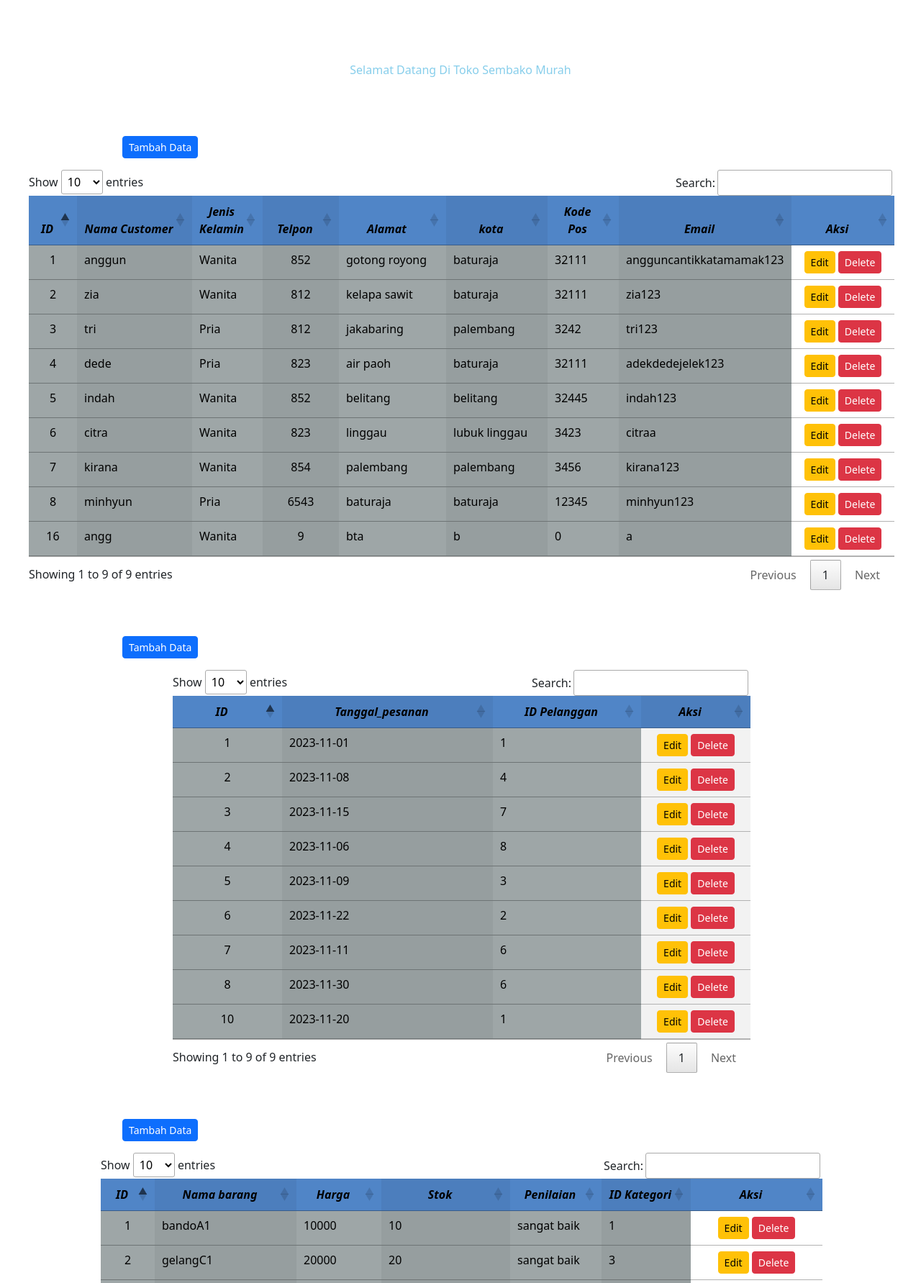
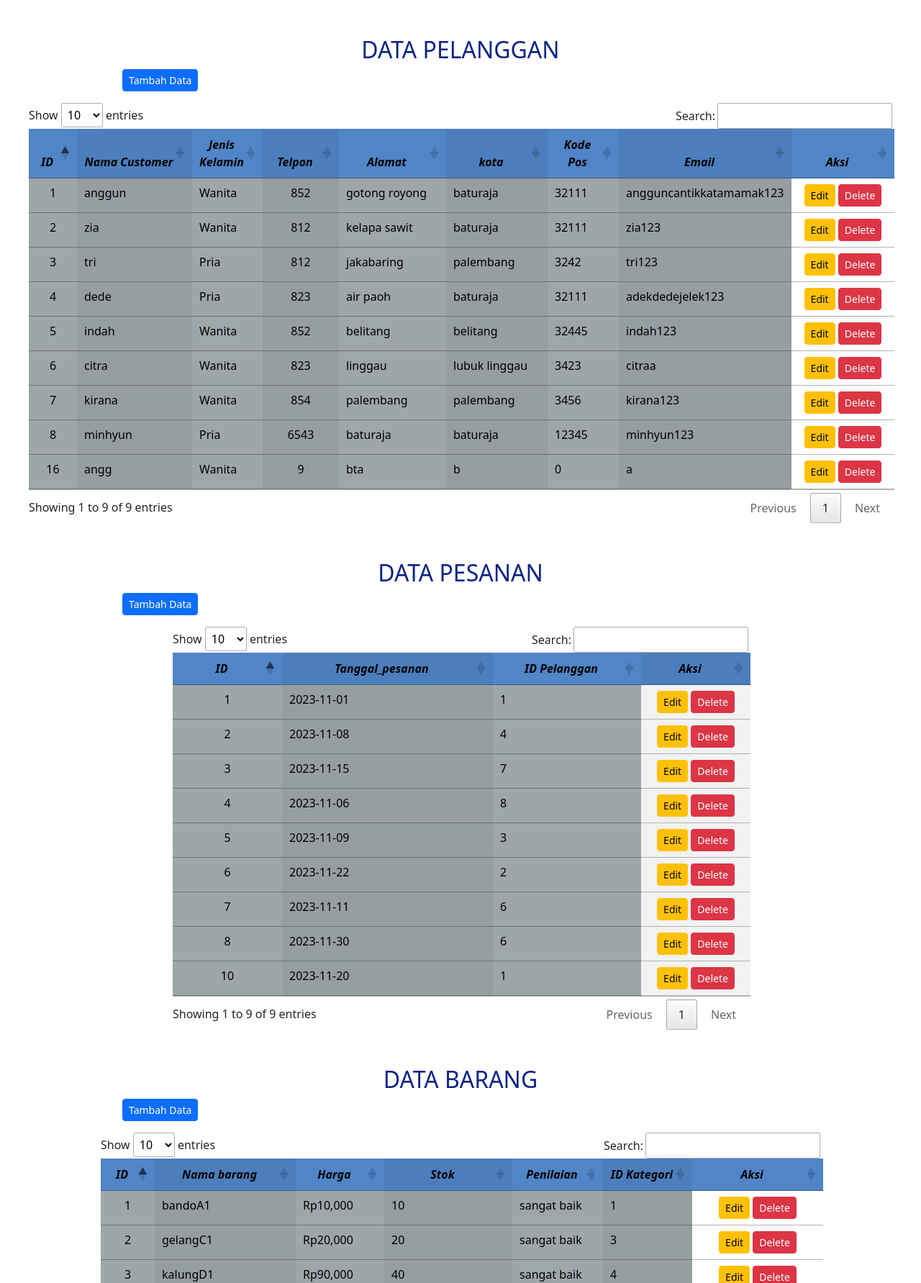
Before and after one commit to anggunwulansari09/MiniProjecSI, a PHP site: page /Tugas_php/pelanggan/index.php in a window 1280 px wide. Shown: the top 1783 px of the page at 72% size. Run offline with PHP 8.4, Linux system fonts and the light colour scheme; data comes from the database, SQL or seed files in the repository; some libraries are stand-ins or nearby versions.

Commit message:
miniprojectAnggun

```diff
--- a/tokoaksesoris/pelanggan/edit_detail_pesanan.php
+++ b/tokoaksesoris/pelanggan/edit_detail_pesanan.php
@@ -64,7 +64,7 @@ foreach ($detail_pesanan as $detail_pesanan) {
                 <td>
                    Total Pesanan
                 </td>
-                <td><input type="number" class="form-control" name="total_pesanan" value="<?php echo $jumlah_barang; ?>"></td>
+                <td><input type="number" class="form-control" name="total_pesanan" value="<?php echo $total_pesanan; ?>"></td>
             </tr>
             <td></td>
             <td> <input type="submit" name="submit" value="submit" class="btn btn-primary btn-sm"></td>
--- a/tokoaksesoris/pelanggan/index.php
+++ b/tokoaksesoris/pelanggan/index.php
@@ -28,77 +28,44 @@ $dp = mysqli_query($connection, "SELECT * FROM detail_pesanan");
             width: 800px;
             margin: auto;
         }
+
+        .judul {
+            margin-top: 50px;
+            color: #0c2485;
+        }
     </style>
-    <!-- javascript -->
-    <script>
-        function confirmDelete(id) {
-            if (confirm("Apakah kamu yakin ingin menghapusnya?")) { // pop up  peringatan data yang akan dihapus
-                window.location.href = "delete.php?id=" + id;
-            }
-        }
-    </script>
     <!-- jquerry -->
+    <!-- TB Pelanggan -->
     <script>
         $(document).ready(function() {
             $('#table-pelanggan').DataTable();
         });
     </script>
-    <!-- javascript -->
-    <script>
-        function confirmDelete(id) {
-            if (confirm("Apakah kamu yakin ingin menghapusnya?")) { // pop up  peringatan data yang akan dihapus
-                window.location.href = "delete_pesanan.php?id=" + id;
-            }
-        }
-    </script>
-
-    </script>
-    <!-- jquerry -->
+    <!-- TB Pesanan-->
     <script>
         $(document).ready(function() {
             $('#table-pesanan').DataTable();
         });
     </script>
-    <!-- barang -->
-    <script>
-        function confirmDelete(id) {
-            if (confirm("Apakah kamu yakin ingin menghapusnya?")) { // pop up  peringatan data yang akan dihapus
-                window.location.href = "delete_barang.php?id=" + id;
-            }
-        }
-    </script>
-
-    </script>
-    <!-- jquerry -->
+    <!-- TB barang -->
     <script>
         $(document).ready(function() {
             $('#table-barang').DataTable();
         });
     </script>
-     <!-- kategori -->
-     <script>
-        function confirmDelete(id) {
-            if (confirm("Apakah kamu yakin ingin menghapusnya?")) { // pop up  peringatan data yang akan dihapus
-                window.location.href = "delete_kategori.php?id=" + id;
-            }
-        }
-    </script>
-
-    </script>
-    <!-- jquerry -->
+    <!-- TB kategori -->
     <script>
         $(document).ready(function() {
             $('#table-kategori').DataTable();
         });
     </script>
-     <!-- detail pesanan -->
-     <script>
+    <!-- TB detail pesanan -->
+    <script>
         function confirmDelete(id) {
             if (confirm("Apakah kamu yakin ingin menghapusnya?")) { // pop up  peringatan data yang akan dihapus
                 window.location.href = "delete_detail_pesanan.php?id=" + id;
             }
         }
-    </script>
     </script>
     <!-- jquerry -->
     <script>
@@ -109,13 +76,11 @@ $dp = mysqli_query($connection, "SELECT * FROM detail_pesanan");
 </head>
 
 <body>
-    <h2 style="text-align: center; font-family:'Times New Roman'; color: white; "><u> <br>Toko Sembako Murah</u> </h2>
-    <p style="text-align: center; color: skyblue;">Selamat Datang Di Toko Sembako Murah</p>
-    <p style="padding-left: 170px; color: white;"><b><i><br>Tabel customer</i></b></p>
-    <!-- button tambah -->
+    <!-- Tabel pelanggan -->
+    <center>
+        <h2 class="judul">DATA PELANGGAN</h2>
+    </center>
     <p style="padding-left: 170px;"><a class="btn btn-primary btn-sm" href="tambah.php" role="button">Tambah Data </a> </p>
-
-    <!-- tabel customer -->
     <div style="width:1200px; margin:0 auto;">
         <table id="table-pelanggan" class="table table-striped-columns">
             <thead>
@@ -148,7 +113,7 @@ $dp = mysqli_query($connection, "SELECT * FROM detail_pesanan");
                             <td style="background-color: #9ea6a7;"><?php echo $data['email']; ?></td>
                             <td align="center">
                                 <a href="edit.php?id=<?php echo $data['id']; ?>" class="btn btn-warning btn-sm">Edit</a>
-                                <a href="javascript:void(0);" onclick="confirmDelete(<?php echo $data['id']; ?>);" class="btn btn-danger btn-sm">Delete</a>
+                                <a href="delete.php?id=<?php echo $data['id']; ?>" onclick="alert('Apakah mau dihapus?')" class="btn btn-danger btn-sm">Delete</a>
                             </td>
                         </tr>
                     <?php
@@ -159,11 +124,10 @@ $dp = mysqli_query($connection, "SELECT * FROM detail_pesanan");
     </div>
 
     <!-- pesanan -->
-    <p style="padding-left: 170px; color: white;"><b><i><br>Tabel customer</i></b></p>
-    <!-- button tambah -->
+    <center>
+        <h2 class="judul">DATA PESANAN</h2>
+    </center>
     <p style="padding-left: 170px;"><a class="btn btn-primary btn-sm" href="tambah_pesanan.php" role="button">Tambah Data </a> </p>
-
-    <!-- tabel customer -->
     <div style="width:800px; margin:0 auto;">
         <table id="table-pesanan" class="table table-striped-columns">
             <thead>
@@ -186,7 +150,7 @@ $dp = mysqli_query($connection, "SELECT * FROM detail_pesanan");
                             <td style="background-color: #9ea6a7;"><?php echo $pesanan['pelanggan_id']; ?></td>
                             <td align="center">
                                 <a href="edit_pesanan.php?id=<?php echo $pesanan['id']; ?>" class="btn btn-warning btn-sm">Edit</a>
-                                <a href="javascript:void(0);" onclick="confirmDelete(<?php echo $pesanan['id']; ?>);" class="btn btn-danger btn-sm">Delete</a>
+                                <a href="delete_pesanan.php?id=<?php echo $pesanan['id']; ?>" onclick="alert('Apakah mau dihapus?')" class="btn btn-danger btn-sm">Delete</a>
                             </td>
                         </tr>
                     <?php
@@ -197,10 +161,10 @@ $dp = mysqli_query($connection, "SELECT * FROM detail_pesanan");
     </div>
 
     <!-- barang -->
-    <p style="padding-left: 170px; color: white;"><b><i><br>Tabel customer</i></b></p>
-    <!-- button tambah -->
+    <center>
+        <h2 class="judul">DATA BARANG</h2>
+    </center>
     <p style="padding-left: 170px;"><a class="btn btn-primary btn-sm" href="tambah_barang.php" role="button">Tambah Data </a> </p>
-    <!-- tabel customer -->
     <div style="width:1000px; margin:0 auto;">
         <table id="table-barang" class="table table-striped-columns">
             <thead>
@@ -225,13 +189,13 @@ $dp = mysqli_query($connection, "SELECT * FROM detail_pesanan");
                         <tr>
                             <td style="background-color: #9ea6a7; text-align: center;"><?php echo $barang['id']; ?></td>
                             <td style="background-color: #9ea6a7;"><?php echo $barang['nama_barang']; ?></td>
-                            <td style="background-color: #9ea6a7;"><?php echo $barang['harga']; ?></td>
+                            <td style="background-color: #9ea6a7;"><?php echo "Rp" . number_format($barang['harga']); ?></td>
                             <td style="background-color: #9ea6a7;"><?php echo $barang['stok']; ?></td>
                             <td style="background-color: #9ea6a7;"><?php echo $barang['penilaian']; ?></td>
                             <td style="background-color: #9ea6a7;"><?php echo $barang['kategori_id']; ?></td>
                             <td align="center">
                                 <a href="edit_barang.php?id=<?php echo $barang['id']; ?>" class="btn btn-warning btn-sm">Edit</a>
-                                <a href="javascript:void(0);" onclick="confirmDelete(<?php echo $barang['id']; ?>);" class="btn btn-danger btn-sm">Delete</a>
+                                <a href="delete_barang.php?id=<?php echo $barang['id']; ?>" onclick="alert('Apakah mau dihapus?')" class="btn btn-danger btn-sm">Delete</a>
                             </td>
                         </tr>
                     <?php
@@ -241,12 +205,11 @@ $dp = mysqli_query($connection, "SELECT * FROM detail_pesanan");
         </table>
     </div>
 
-     <!-- kategori -->
-     <p style="padding-left: 170px; color: white;"><b><i><br>Tabel customer</i></b></p>
-    <!-- button tambah -->
+    <!-- kategori -->
+    <center>
+        <h2 class="judul">DATA KATEGORI</h2>
+    </center>
     <p style="padding-left: 170px;"><a class="btn btn-primary btn-sm" href="tambah_kategori.php" role="button">Tambah Data </a> </p>
-
-    <!-- tabel customer -->
     <div style="width:800px; margin:0 auto;">
         <table id="table-kategori" class="table table-striped-columns">
             <thead>
@@ -267,7 +230,7 @@ $dp = mysqli_query($connection, "SELECT * FROM detail_pesanan");
                             <td style="background-color: #9ea6a7;"><?php echo $kategori['nama_kategori']; ?></td>
                             <td align="center">
                                 <a href="edit_kategori.php?id=<?php echo $kategori['id']; ?>" class="btn btn-warning btn-sm">Edit</a>
-                                <a href="javascript:void(0);" onclick="confirmDelete(<?php echo $kategori['id']; ?>);" class="btn btn-danger btn-sm">Delete</a>
+                                <a href="delete_kategori.php?id=<?php echo $kategori['id']; ?>" onclick="alert('Apakah mau dihapus?')" class="btn btn-danger btn-sm">Delete</a>
                             </td>
                         </tr>
                     <?php
@@ -277,12 +240,9 @@ $dp = mysqli_query($connection, "SELECT * FROM detail_pesanan");
         </table>
     </div>
 
- <!-- pesanan -->
- <p style="padding-left: 170px; color: white;"><b><i><br>Tabel customer</i></b></p>
-    <!-- button tambah -->
+    <!-- pesanan -->
+    <center><h2 class="judul">DETAIL PESANAN</h2> </center>
     <p style="padding-left: 170px;"><a class="btn btn-primary btn-sm" href="tambah_detail_pesanan.php" role="button">Tambah Data </a> </p>
-
-    <!-- tabel customer -->
     <div style="width:800px; margin:0 auto;">
         <table id="table-detail" class="table table-striped-columns">
             <thead>
@@ -299,14 +259,14 @@ $dp = mysqli_query($connection, "SELECT * FROM detail_pesanan");
                 <?php if (mysqli_num_rows($dp)) {
                 ?>
                     <?php
-                    while ($detail_pesanan= mysqli_fetch_array($dp)) {
+                    while ($detail_pesanan = mysqli_fetch_array($dp)) {
                     ?>
                         <tr>
                             <td style="background-color: #9ea6a7; text-align: center;"><?php echo $detail_pesanan['id']; ?></td>
                             <td style="background-color: #9ea6a7;"><?php echo $detail_pesanan['pesanan_id']; ?></td>
                             <td style="background-color: #9ea6a7;"><?php echo $detail_pesanan['barang_id']; ?></td>
                             <td style="background-color: #9ea6a7;"><?php echo $detail_pesanan['jumlah_barang']; ?></td>
-                            <td style="background-color: #9ea6a7;"><?php echo $detail_pesanan['total_pesanan']; ?></td>
+                            <td style="background-color: #9ea6a7;"><?php echo "Rp" . number_format($detail_pesanan['total_pesanan']); ?></td>
                             <td align="center">
                                 <a href="edit_detail_pesanan.php?id=<?php echo $detail_pesanan['id']; ?>" class="btn btn-warning btn-sm">Edit</a>
                                 <a href="javascript:void(0);" onclick="confirmDelete(<?php echo $detail_pesanan['id']; ?>);" class="btn btn-danger btn-sm">Delete</a>
--- a/tokoaksesoris/pelanggan/proses_edit_detail_pesanan.php
+++ b/tokoaksesoris/pelanggan/proses_edit_detail_pesanan.php
@@ -7,5 +7,5 @@ $total_pesanan= $_POST ['total_pesanan'];
 
 include_once("connection.php");
 
-mysqli_query($connection, "UPDATE detail_pesanan SET pesanan_id = '$pesanan_id', barang_id = '$barang_id', jumlah_barang= '$jumlah_Barang' , total_pesanan = '$total_pesanan'  WHERE id= '$id';");
+mysqli_query($connection, "UPDATE detail_pesanan SET pesanan_id = '$pesanan_id', barang_id = '$barang_id', jumlah_barang= '$jumlah_barang' , total_pesanan = '$total_pesanan'  WHERE id= '$id';");
 header("Location:index.php");
```
